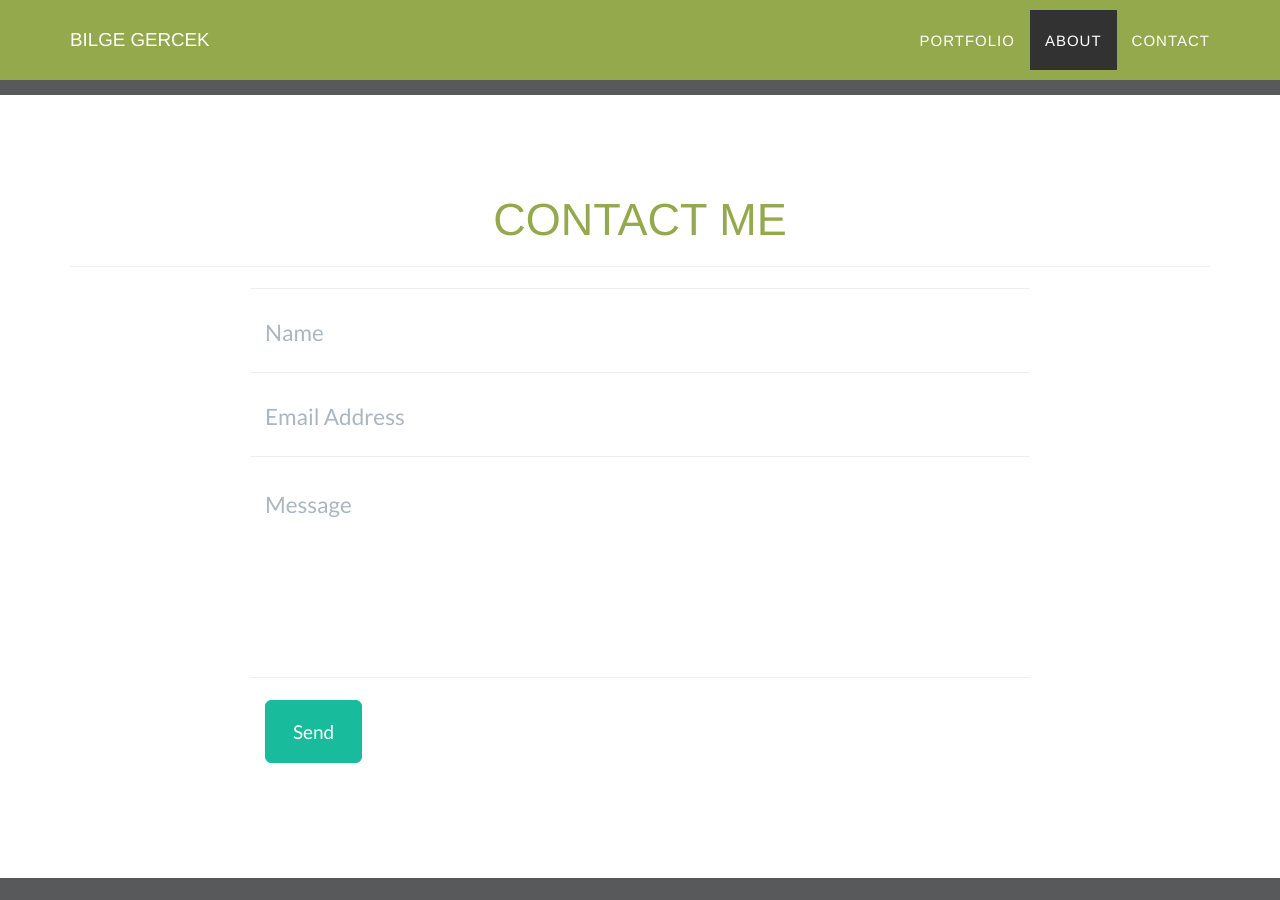
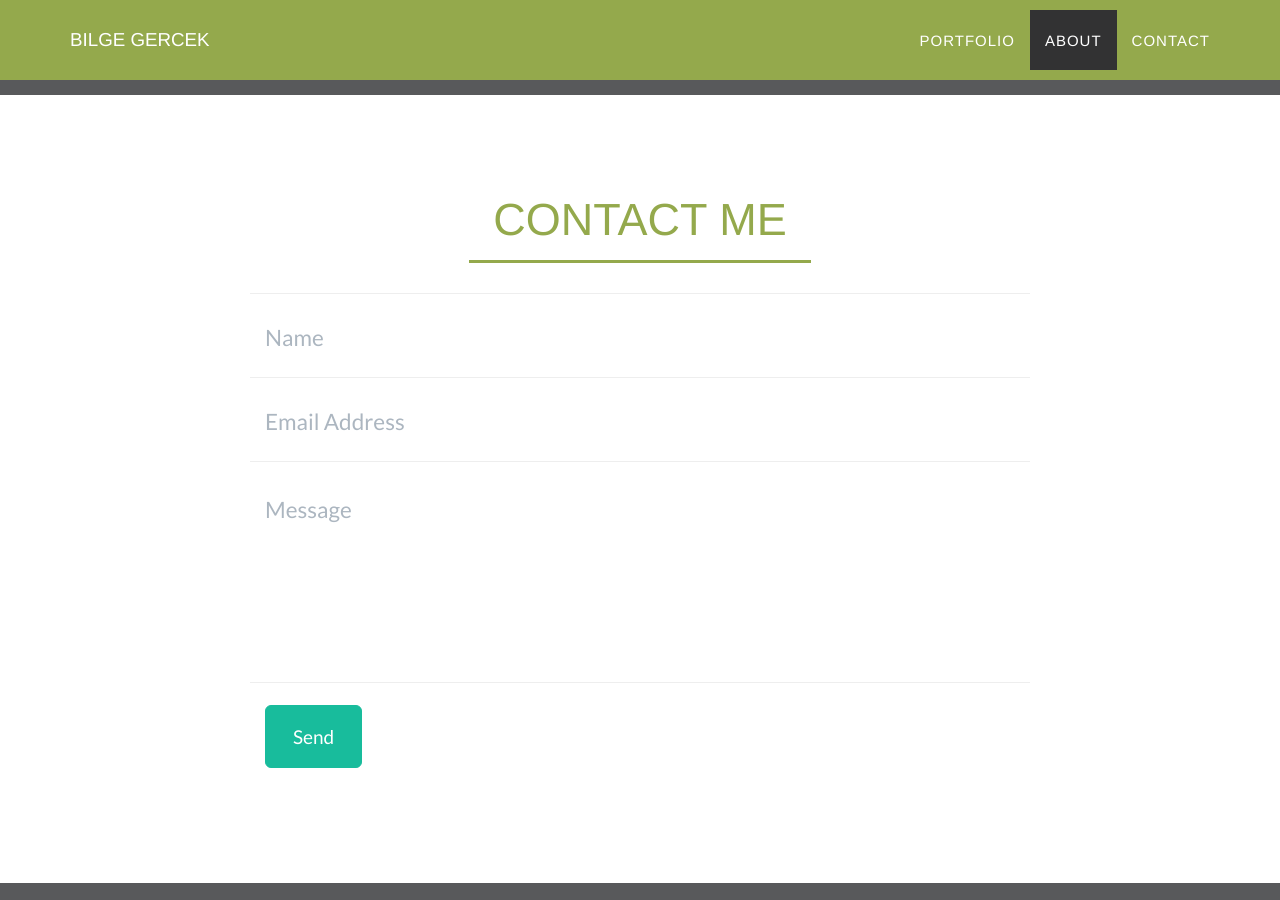
Before and after one commit to bilgegercek/bilgegercek.github.io, a Jekyll site: the page built from index.html, in a window 1280 px wide and 900 px high, scrolled down 2112 px. Built offline with Jekyll 4.4.1, drawn with Linux system fonts in a browser that asks for light colours.

Commit message:
Update contact_static.html

```diff
--- a/_includes/contact_static.html
+++ b/_includes/contact_static.html
@@ -4,7 +4,7 @@
 		<div class="row">
 			<div class="col-lg-12 text-center">
 				<h2>Contact Me</h2>
-				<hr class="thin-line-category">
+				<hr class="thin-line-categories">
 			</div>
 		</div>
 		<div class="row">
```
